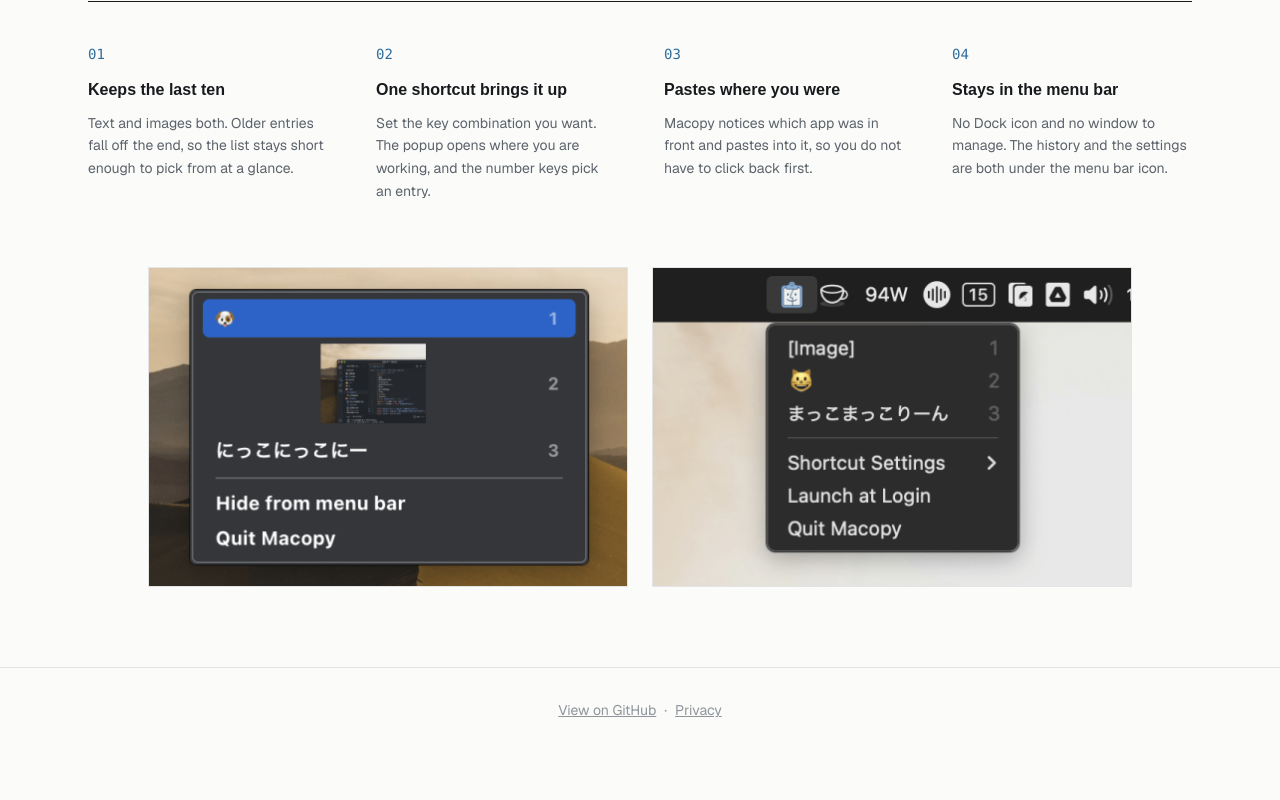
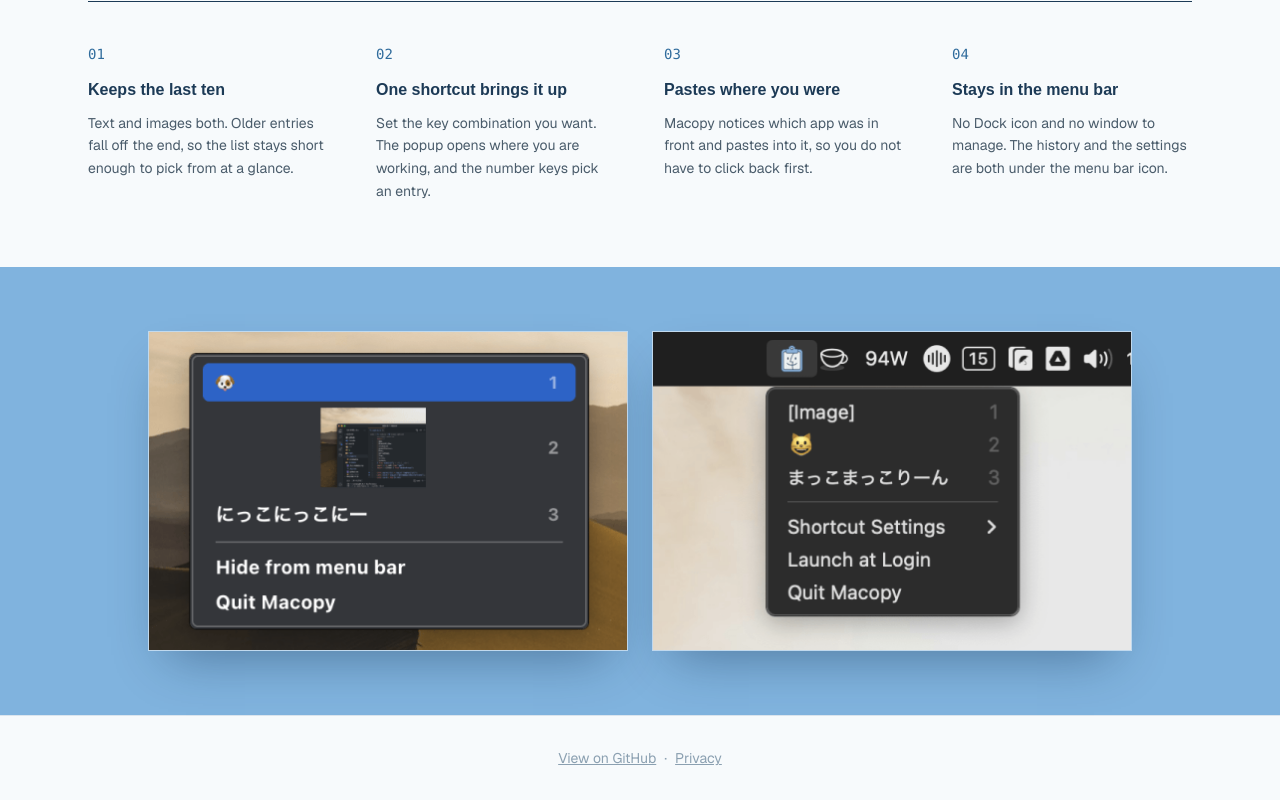
Before and after one commit to piro0919/macopy, a Next.js app in the folder lp/: page /en in a window 1280 px wide. Shown: the part 650-1450 px from the top of the page. Before the commit the page ends 1402 px from the top, so only its background shows below. Built offline with nearby package versions, Linux system fonts and the light colour scheme; a web font is replaced by a local one.

Commit message:
fix(lp): take the palette from the app icon again

```diff
--- a/lp/src/app/[locale]/globals.css
+++ b/lp/src/app/[locale]/globals.css
@@ -1,15 +1,18 @@
 @import "tailwindcss";
 
 @theme {
-  /* 白地に鋼色ひとつ。番号と罫で組む台帳の見立て */
+  /* 色はアイコンから取る。淡い青と白、輪郭の紺。
+     窓はその淡青の面に浮かせる */
   --color-steel: #2f6b9c;
+  --color-sky: #80b3de;
+  --color-sky-soft: #eaf2fa;
   --color-deep: #16222e;
   --color-signal: #2f6b9c;
-  --color-ink: #171a1d;
-  --color-ink-2: #5c636a;
-  --color-ink-3: #8e959b;
-  --color-paper: #fbfbfa;
-  --color-line: #e3e4e5;
+  --color-ink: #1c3a56;
+  --color-ink-2: #4a5c6b;
+  --color-ink-3: #8ba0b1;
+  --color-paper: #f7fafc;
+  --color-line: #dbe5ee;
   --font-display: var(--font-display);
 }
 
--- a/lp/src/app/[locale]/page.tsx
+++ b/lp/src/app/[locale]/page.tsx
@@ -113,19 +113,20 @@
           </div>
         </section>
 
-        <section className="mx-auto max-w-6xl px-6 pb-20">
-          <div className="flex flex-wrap items-end justify-center gap-6">
+        {/* 窓はアイコンの淡青の上に置く。白地のままだと浮いて見える */}
+        <section className="bg-sky px-6 py-16">
+          <div className="mx-auto flex max-w-6xl flex-wrap items-end justify-center gap-6">
             {/* 実寸は 480x320。これより大きく置くと拡大されて眠くなる */}
             <Image
               alt={t("screens.popup")}
-              className="border border-line"
+              className="border border-white/50 shadow-[0_24px_50px_-20px_rgba(15,45,75,0.45)]"
               height={320}
               src="/screenshot1.png"
               width={480}
             />
             <Image
               alt={t("screens.menu")}
-              className="border border-line"
+              className="border border-white/50 shadow-[0_24px_50px_-20px_rgba(15,45,75,0.45)]"
               height={320}
               src="/screenshot2.png"
               width={480}
```
